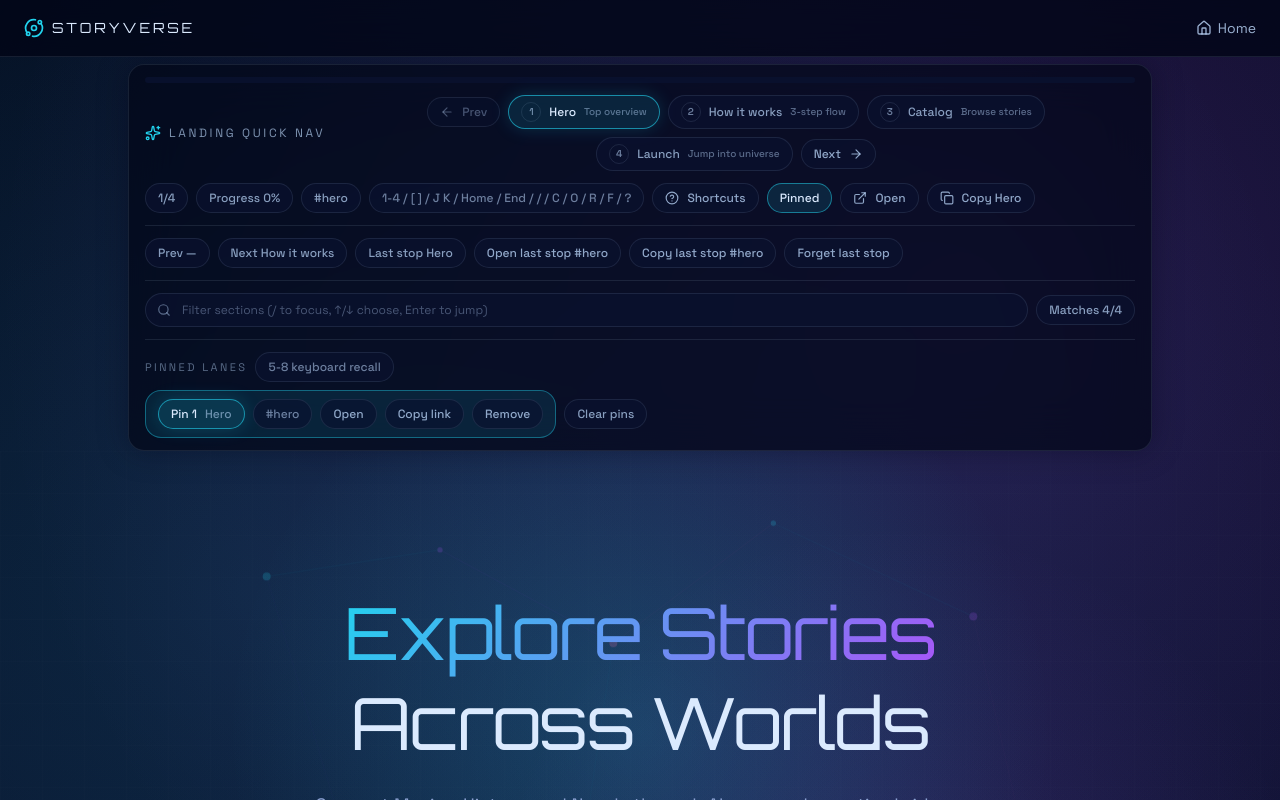
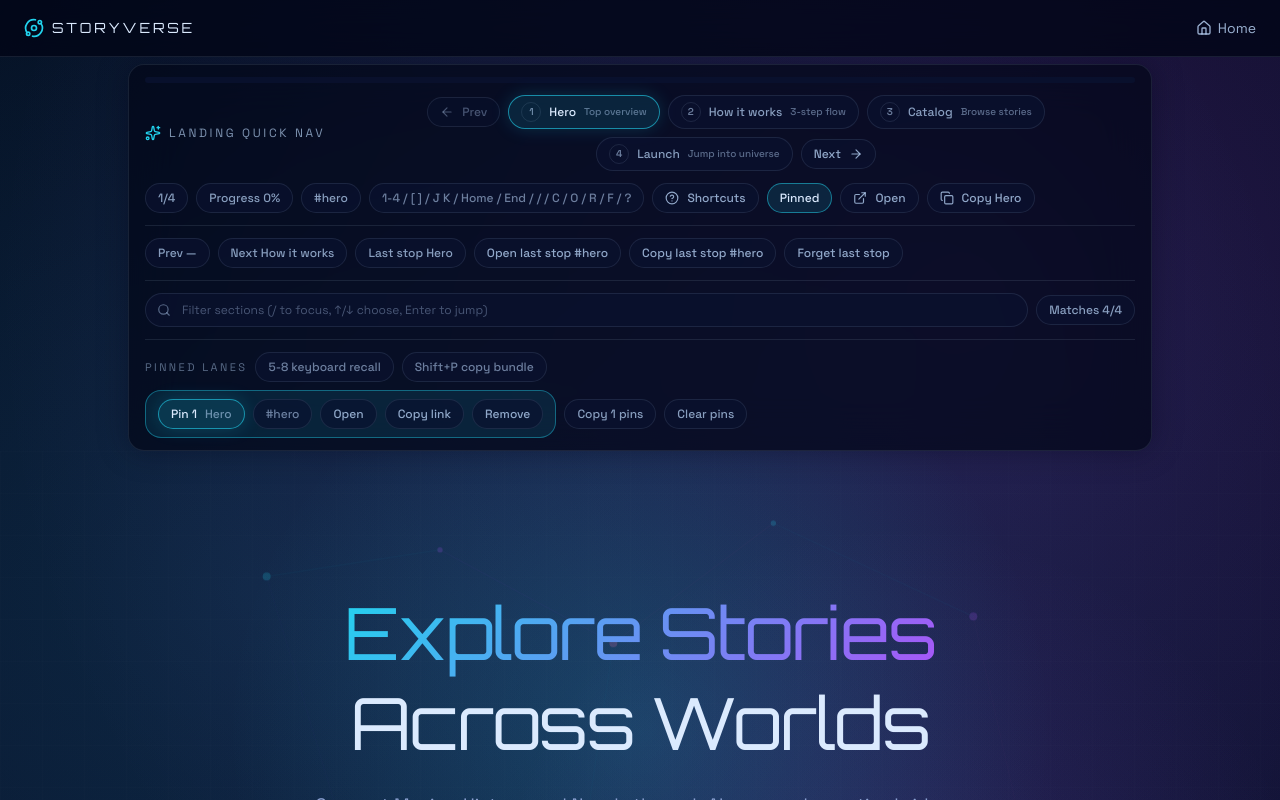
Before and after one commit to MosslandOpenDevs/StoryVerse, a Next.js app in the folder storyverse-web/: page / in a window 1280 px wide. Both pictures are taken after a click on the button "Pin current". Shown: the top 800 px of the page. Built offline with nearby package versions, Linux system fonts and the light colour scheme.

Commit message:
feat(ui): add pinned quick-nav bundle copy

```diff
--- a/storyverse-web/src/components/marketing/MarketingQuickNav.tsx
+++ b/storyverse-web/src/components/marketing/MarketingQuickNav.tsx
@@ -156,6 +156,7 @@ async function copyShortcutGuide() {
     "5-8 → Jump to pinned sections",
     "9 → Jump to the latest recent-trail section",
     "Shift+C (while filter is focused) → Copy the filtered result bundle",
+    "Shift+P → Copy the pinned section bundle",
     "",
     ...SECTIONS.map((section, index) => `${index + 1} → ${section.label} (${buildAnchorUrl(section.id)})`),
   ];
@@ -173,6 +174,20 @@ async function copyFilteredResultsBundle(query: string, sections: MarketingSecti
     ...(sections.length
       ? sections.map((section, index) => `${index + 1}. ${section.label} (${buildAnchorUrl(section.id)})`)
       : ["No matched sections."]),
+  ];
+
+  await navigator.clipboard.writeText(lines.join("\n"));
+}
+
+async function copyPinnedResultsBundle(sections: MarketingSection[]) {
+  const lines = [
+    "StoryVerse pinned landing quick-nav",
+    "",
+    `Pinned count: ${sections.length}`,
+    "",
+    ...(sections.length
+      ? sections.map((section, index) => `${index + 1}. ${section.label} (${buildAnchorUrl(section.id)})`)
+      : ["No pinned sections."]),
   ];
 
   await navigator.clipboard.writeText(lines.join("\n"));
@@ -546,6 +561,25 @@ export function MarketingQuickNav() {
             .catch(() => setFilteredResultsCopyState("error"));
           return;
         }
+      }
+
+      if (event.shiftKey && event.key.toLowerCase() === "p") {
+        if (!pinnedSections.length) {
+          return;
+        }
+
+        const pinnedSectionsForCopy = pinnedSections
+          .map((sectionId) => SECTIONS.find((section) => section.id === sectionId) ?? null)
+          .filter((section): section is MarketingSection => Boolean(section));
+        if (!pinnedSectionsForCopy.length) {
+          return;
+        }
+
+        event.preventDefault();
+        copyPinnedResultsBundle(pinnedSectionsForCopy)
+          .then(() => setFilteredResultsCopyState("done"))
+          .catch(() => setFilteredResultsCopyState("error"));
+        return;
       }
 
       if (isTypingTarget || event.metaKey || event.ctrlKey) {
@@ -1205,6 +1239,7 @@ export function MarketingQuickNav() {
               <span className="inline-flex items-center rounded-full border border-cosmos-200/10 bg-cosmos-900/70 px-3 py-1.5 font-medium">F pin current</span>
               <span className="inline-flex items-center rounded-full border border-cosmos-200/10 bg-cosmos-900/70 px-3 py-1.5 font-medium">5-8 pinned recall</span>
               <span className="inline-flex items-center rounded-full border border-cosmos-200/10 bg-cosmos-900/70 px-3 py-1.5 font-medium">9 recent bounceback</span>
+              <span className="inline-flex items-center rounded-full border border-cosmos-200/10 bg-cosmos-900/70 px-3 py-1.5 font-medium">Shift+P copy pinned bundle</span>
             </div>
             <div className="grid gap-2 sm:grid-cols-2">
               {SECTIONS.map((section, index) => (
@@ -1238,6 +1273,9 @@ export function MarketingQuickNav() {
               <span className="text-[11px] uppercase tracking-[0.22em] text-cosmos-200/45">Pinned lanes</span>
               <span className="inline-flex items-center rounded-full border border-cosmos-200/10 bg-cosmos-900/70 px-3 py-1.5 text-xs font-medium text-cosmos-200/55">
                 5-8 keyboard recall
+              </span>
+              <span className="inline-flex items-center rounded-full border border-cosmos-200/10 bg-cosmos-900/70 px-3 py-1.5 text-xs font-medium text-cosmos-200/55">
+                Shift+P copy bundle
               </span>
             </div>
             <div className="flex flex-wrap items-center gap-2">
@@ -1313,6 +1351,23 @@ export function MarketingQuickNav() {
                   </div>
                 );
               })}
+
+              <button
+                type="button"
+                onClick={() => {
+                  copyPinnedResultsBundle(pinnedSectionItems)
+                    .then(() => setFilteredResultsCopyState("done"))
+                    .catch(() => setFilteredResultsCopyState("error"));
+                }}
+                className="inline-flex items-center gap-2 rounded-full border border-cosmos-200/10 bg-cosmos-900/70 px-3 py-1.5 text-xs font-medium text-cosmos-200/70 transition-colors hover:border-neon-cyan/35 hover:text-cosmos-100"
+                title={`Copy pinned section bundle for ${pinnedSectionItems.length} sections`}
+              >
+                {filteredResultsCopyState === "done"
+                  ? `Copied ${pinnedSectionItems.length} pins`
+                  : filteredResultsCopyState === "error"
+                    ? "Copy failed"
+                    : `Copy ${pinnedSectionItems.length} pins`}
+              </button>
 
               <button
                 type="button"
```
